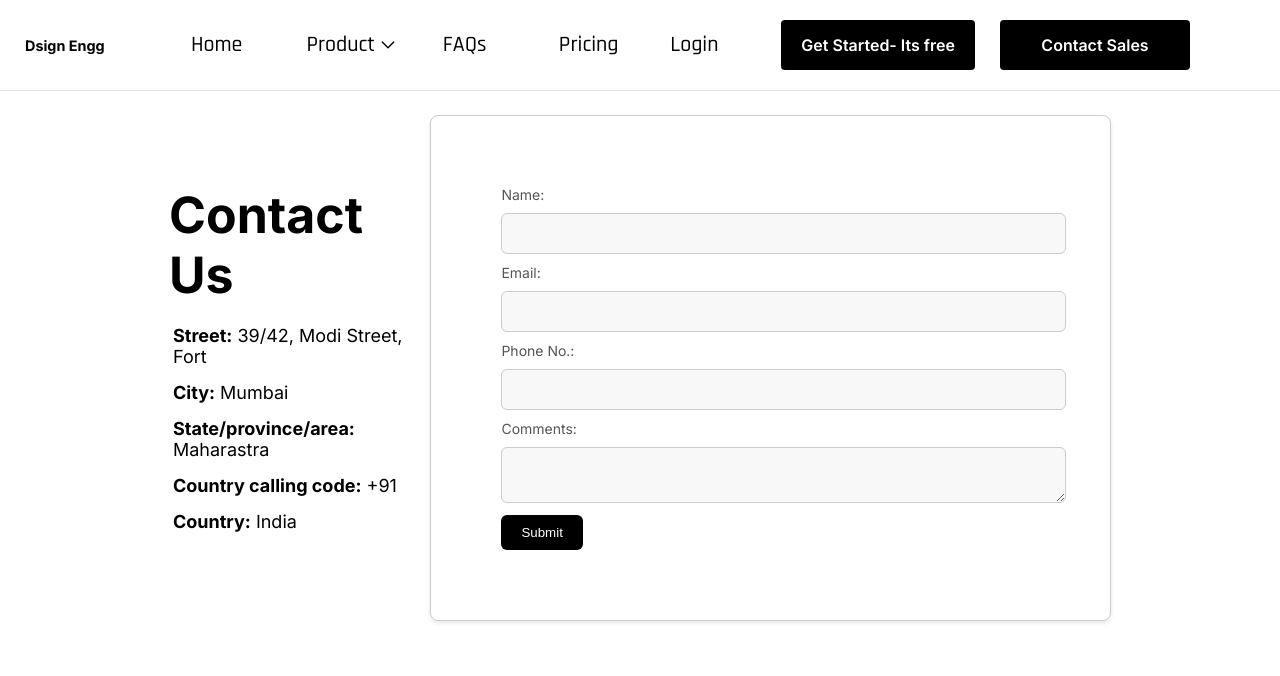
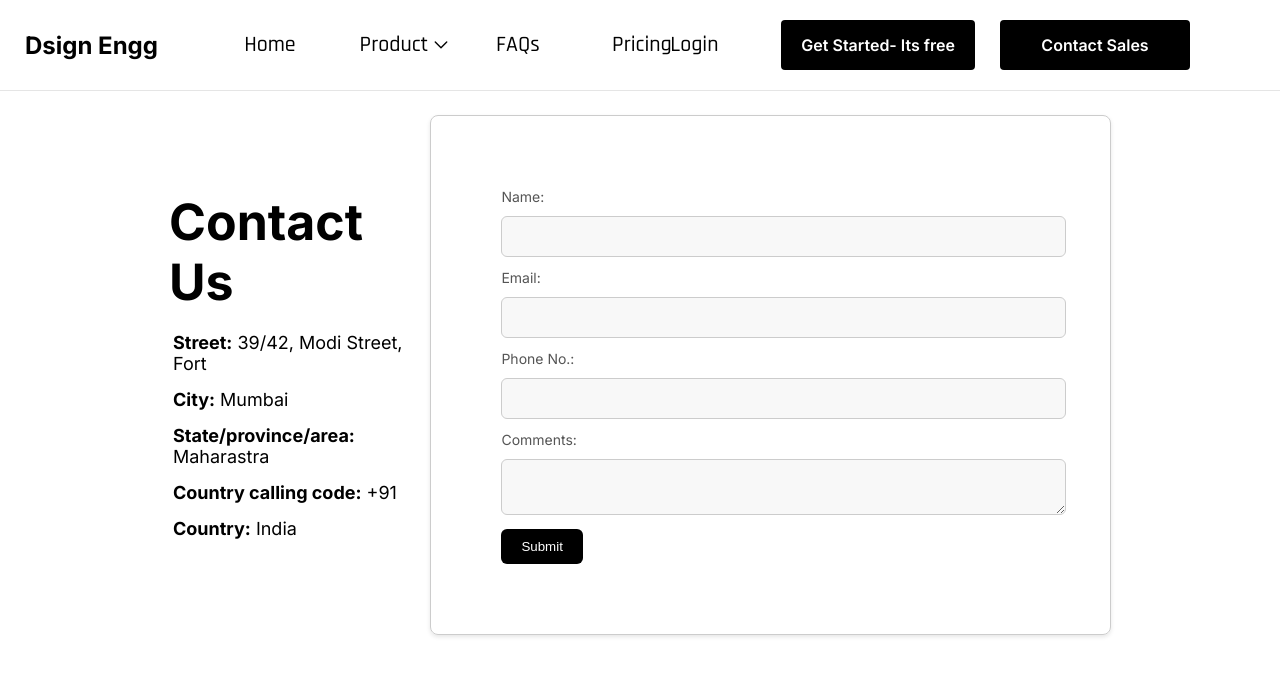
Before and after one commit to Anubhavgupta14/Ladle_Calculator, a Next.js app: page /components/contact_us in a window 1280 px wide. Shown: the top 676 px of the page. Built offline with nearby package versions, Linux system fonts and the light colour scheme.

Commit message:
again bug fix

```diff
--- a/app/components/contact_us/globals.css
+++ b/app/components/contact_us/globals.css
@@ -1,6 +1,3 @@
-html{
-    font-size: 60%;
-}
 .contact_body{
     margin: 75px;
 }
@@ -81,6 +78,9 @@ html{
     }
     .contact_data{
         font-size: 17px;
+    }
+    html{
+        font-size: 60%;
     }
 }
 
```
